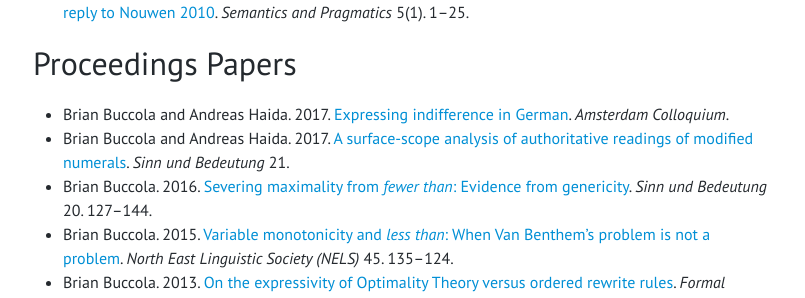
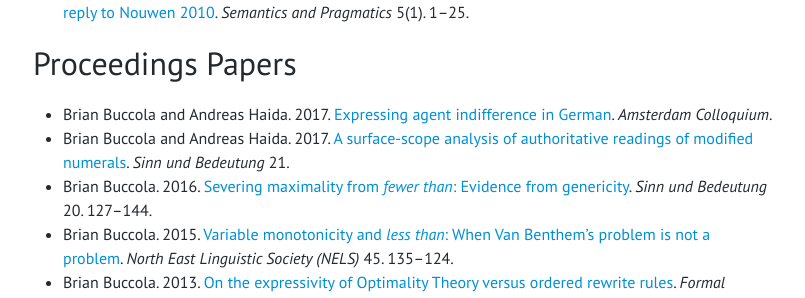
Before and after one commit to brianbuccola/brianbuccola.github.io, a Jekyll site: the page built from work.md, in a window 1280 px wide. Shown: the part 428-726 px from the top of the page, without its empty margins (237-1042 px from the left). Built offline with Jekyll 4.4.1, drawn with Linux system fonts in a browser that asks for light colours; some web fonts are replaced.

Commit message:
Add 'agent' to AC2017 paper title

```diff
--- a/work.md
+++ b/work.md
@@ -27,7 +27,7 @@ redirect_from: /research.html
 
 ## Proceedings Papers
 
-- Brian Buccola and Andreas Haida. 2017. [Expressing indifference in German][ac2017]. *Amsterdam Colloquium*.
+- Brian Buccola and Andreas Haida. 2017. [Expressing agent indifference in German][ac2017]. *Amsterdam Colloquium*.
 - Brian Buccola and Andreas Haida. 2017. [A surface-scope analysis of authoritative readings of modified numerals][sub21]. *Sinn und Bedeutung* 21.
 - Brian Buccola. 2016. [Severing maximality from *fewer than*: Evidence from genericity][sub20]. *Sinn und Bedeutung* 20. 127--144.
 - Brian Buccola. 2015. [Variable monotonicity and *less than*: When Van Benthem's problem is not a problem][nels45]. *North East Linguistic Society (NELS)* 45. 135--124.
```
